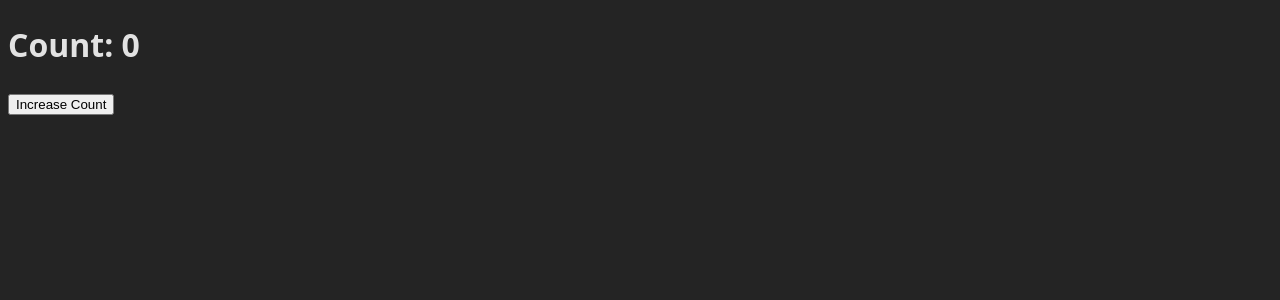
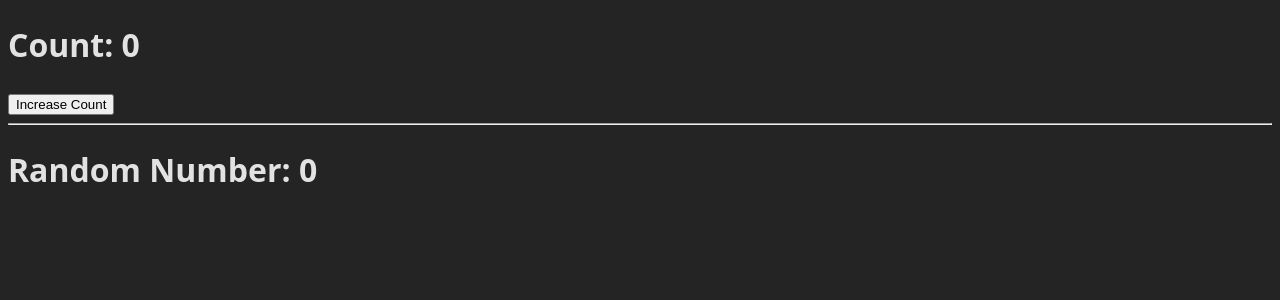
Before and after one commit to asileayuba/stock-prediction-portal, a React (Vite) app in the folder react/my-react-project/: page / in a window 1280 px wide. Shown: the top 300 px of the page. Built offline with nearby package versions, Linux system fonts and the light colour scheme.

Commit message:
React: Learn useEffect Hook

```diff
--- a/react/my-react-project/src/components/LearnUseEffect.jsx
+++ b/react/my-react-project/src/components/LearnUseEffect.jsx
@@ -2,6 +2,7 @@ import {useState} from 'react'
 
 const LearnUseEffect = () => {
     const [count, setCount] = useState(0)
+    const [randomNum, setRandomNum] = useState(0)
 
     const increaseCount = () =>{
         setCount(count + 1)
@@ -10,6 +11,8 @@ const LearnUseEffect = () => {
     <>
         <h1>Count: {count}</h1>
         <button onClick={increaseCount}>Increase Count</button>
+        <hr />
+        <h1>Random Number: {randomNum}</h1>
     </>
   )
 }
```
